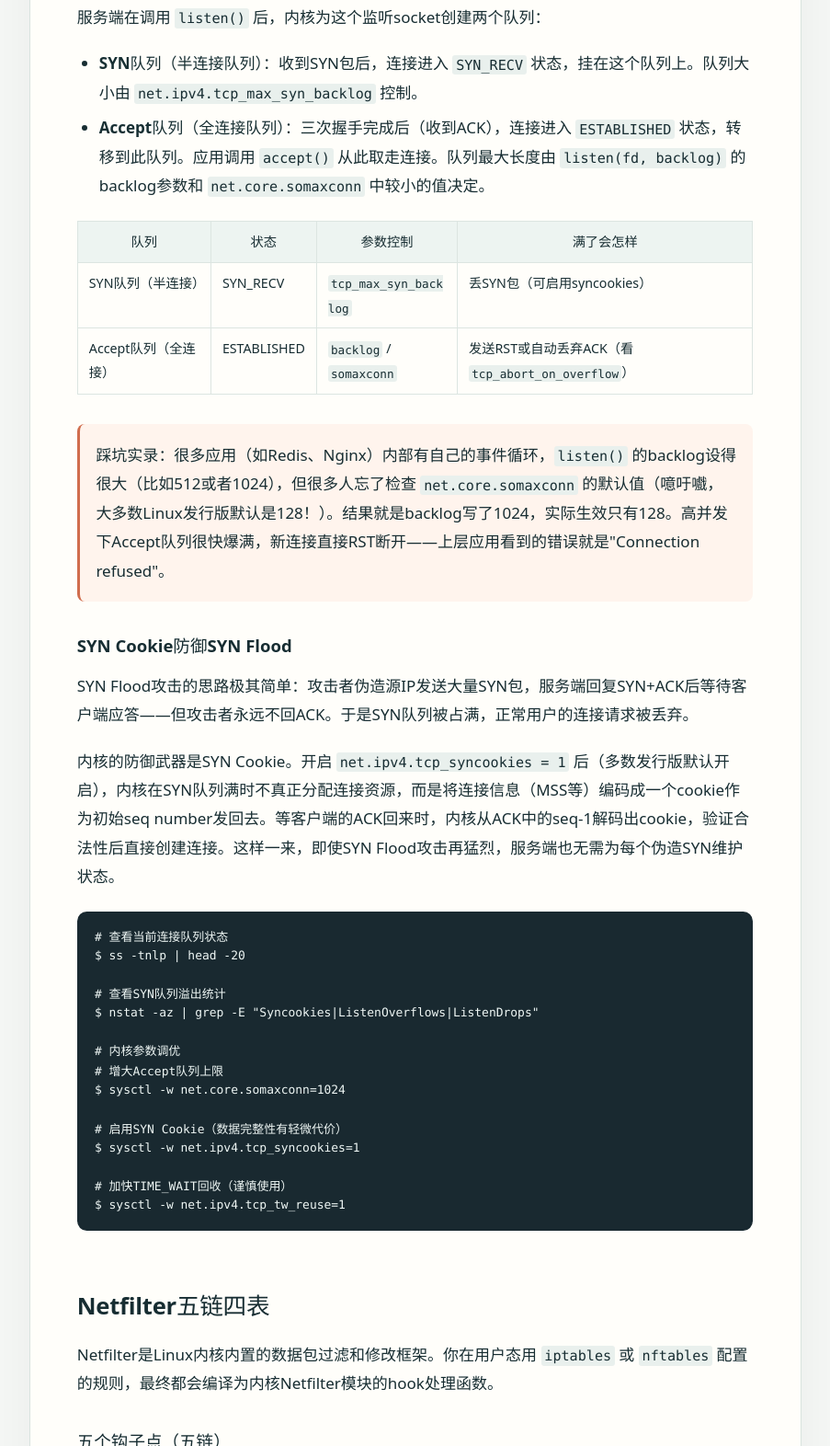
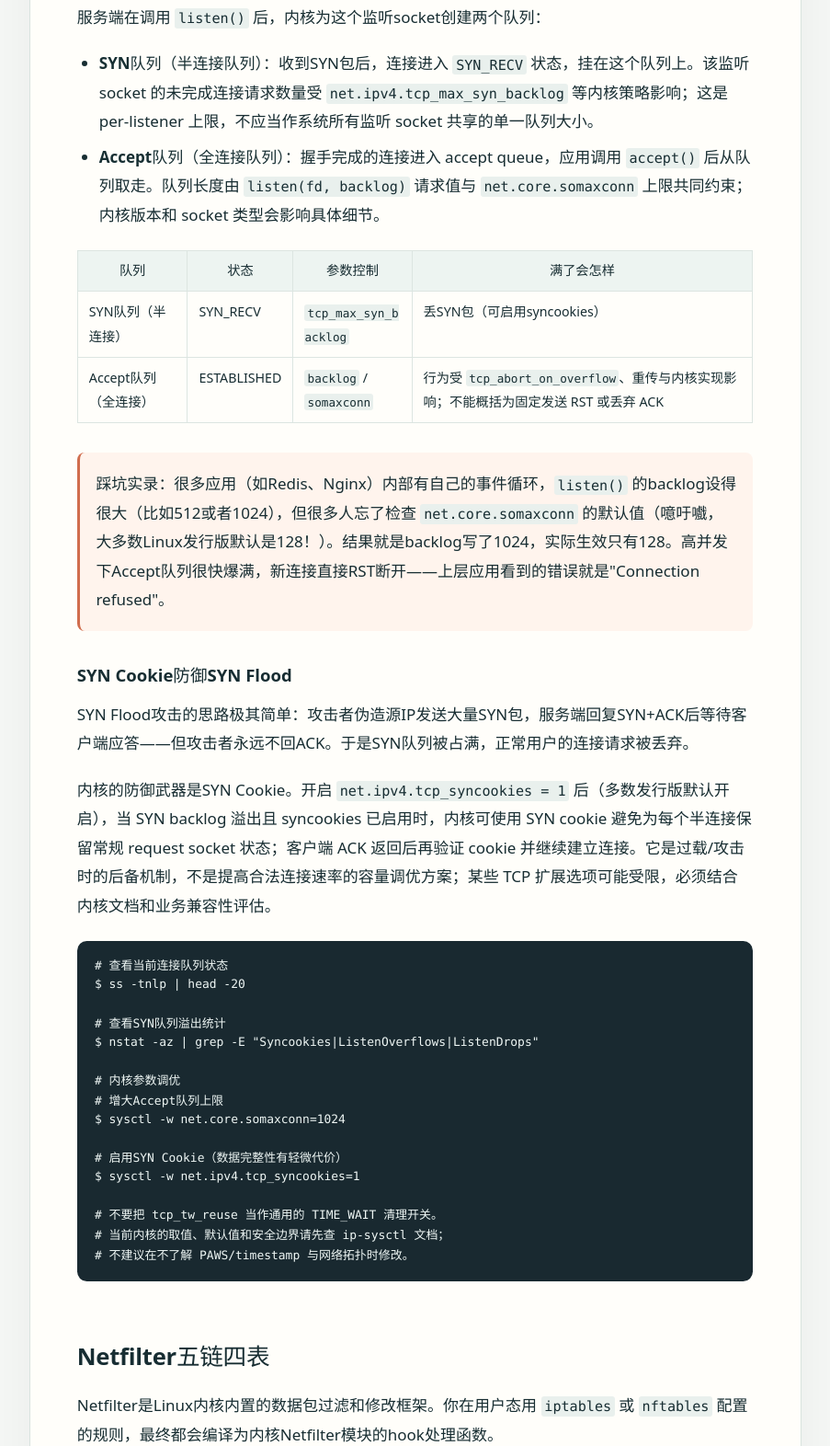
Before and after one commit to 1998x-stack/operating-system-tutorial, a website: page 19.html in a window 1280 px wide. Shown: the part 2957-4529 px from the top of the page at 92% size, without its empty margins (329-1232 px from the left). Drawn offline with Linux system fonts and the light colour scheme.

Commit message:
audit: correct current Linux API and implementation claims

```diff
--- a/19.html
+++ b/19.html
@@ -101,14 +101,14 @@
 
         <p>服务端在调用 <code>listen()</code> 后，内核为这个监听socket创建两个队列：</p>
         <ul>
-            <li><strong>SYN队列（半连接队列）</strong>：收到SYN包后，连接进入 <code>SYN_RECV</code> 状态，挂在这个队列上。队列大小由 <code>net.ipv4.tcp_max_syn_backlog</code> 控制。</li>
-            <li><strong>Accept队列（全连接队列）</strong>：三次握手完成后（收到ACK），连接进入 <code>ESTABLISHED</code> 状态，转移到此队列。应用调用 <code>accept()</code> 从此取走连接。队列最大长度由 <code>listen(fd, backlog)</code> 的backlog参数和 <code>net.core.somaxconn</code> 中较小的值决定。</li>
+            <li><strong>SYN队列（半连接队列）</strong>：收到SYN包后，连接进入 <code>SYN_RECV</code> 状态，挂在这个队列上。该监听 socket 的未完成连接请求数量受 <code>net.ipv4.tcp_max_syn_backlog</code> 等内核策略影响；这是 per-listener 上限，不应当作系统所有监听 socket 共享的单一队列大小。</li>
+            <li><strong>Accept队列（全连接队列）</strong>：握手完成的连接进入 accept queue，应用调用 <code>accept()</code> 后从队列取走。队列长度由 <code>listen(fd, backlog)</code> 请求值与 <code>net.core.somaxconn</code> 上限共同约束；内核版本和 socket 类型会影响具体细节。</li>
         </ul>
 
         <table>
             <tr><th>队列</th><th>状态</th><th>参数控制</th><th>满了会怎样</th></tr>
             <tr><td>SYN队列（半连接）</td><td>SYN_RECV</td><td><code>tcp_max_syn_backlog</code></td><td>丢SYN包（可启用syncookies）</td></tr>
-            <tr><td>Accept队列（全连接）</td><td>ESTABLISHED</td><td><code>backlog</code> / <code>somaxconn</code></td><td>发送RST或自动丢弃ACK（看 <code>tcp_abort_on_overflow</code>）</td></tr>
+            <tr><td>Accept队列（全连接）</td><td>ESTABLISHED</td><td><code>backlog</code> / <code>somaxconn</code></td><td>行为受 <code>tcp_abort_on_overflow</code>、重传与内核实现影响；不能概括为固定发送 RST 或丢弃 ACK</td></tr>
         </table>
 
         <div class="warning">
@@ -119,7 +119,7 @@
 
         <p>SYN Flood攻击的思路极其简单：攻击者伪造源IP发送大量SYN包，服务端回复SYN+ACK后等待客户端应答——但攻击者永远不回ACK。于是SYN队列被占满，正常用户的连接请求被丢弃。</p>
 
-        <p>内核的防御武器是SYN Cookie。开启 <code>net.ipv4.tcp_syncookies = 1</code> 后（多数发行版默认开启），内核在SYN队列满时不真正分配连接资源，而是将连接信息（MSS等）编码成一个cookie作为初始seq number发回去。等客户端的ACK回来时，内核从ACK中的seq-1解码出cookie，验证合法性后直接创建连接。这样一来，即使SYN Flood攻击再猛烈，服务端也无需为每个伪造SYN维护状态。</p>
+        <p>内核的防御武器是SYN Cookie。开启 <code>net.ipv4.tcp_syncookies = 1</code> 后（多数发行版默认开启），当 SYN backlog 溢出且 syncookies 已启用时，内核可使用 SYN cookie 避免为每个半连接保留常规 request socket 状态；客户端 ACK 返回后再验证 cookie 并继续建立连接。它是过载/攻击时的后备机制，不是提高合法连接速率的容量调优方案；某些 TCP 扩展选项可能受限，必须结合内核文档和业务兼容性评估。</p>
 
         <pre><code># 查看当前连接队列状态
 $ ss -tnlp | head -20
@@ -134,8 +134,9 @@ $ sysctl -w net.core.somaxconn=1024
 # 启用SYN Cookie（数据完整性有轻微代价）
 $ sysctl -w net.ipv4.tcp_syncookies=1
 
-# 加快TIME_WAIT回收（谨慎使用）
-$ sysctl -w net.ipv4.tcp_tw_reuse=1</code></pre>
+# 不要把 tcp_tw_reuse 当作通用的 TIME_WAIT 清理开关。
+# 当前内核的取值、默认值和安全边界请先查 ip-sysctl 文档；
+# 不建议在不了解 PAWS/timestamp 与网络拓扑时修改。</code></pre>
 
         <h2 id="section-03">Netfilter五链四表</h2>
 
```
